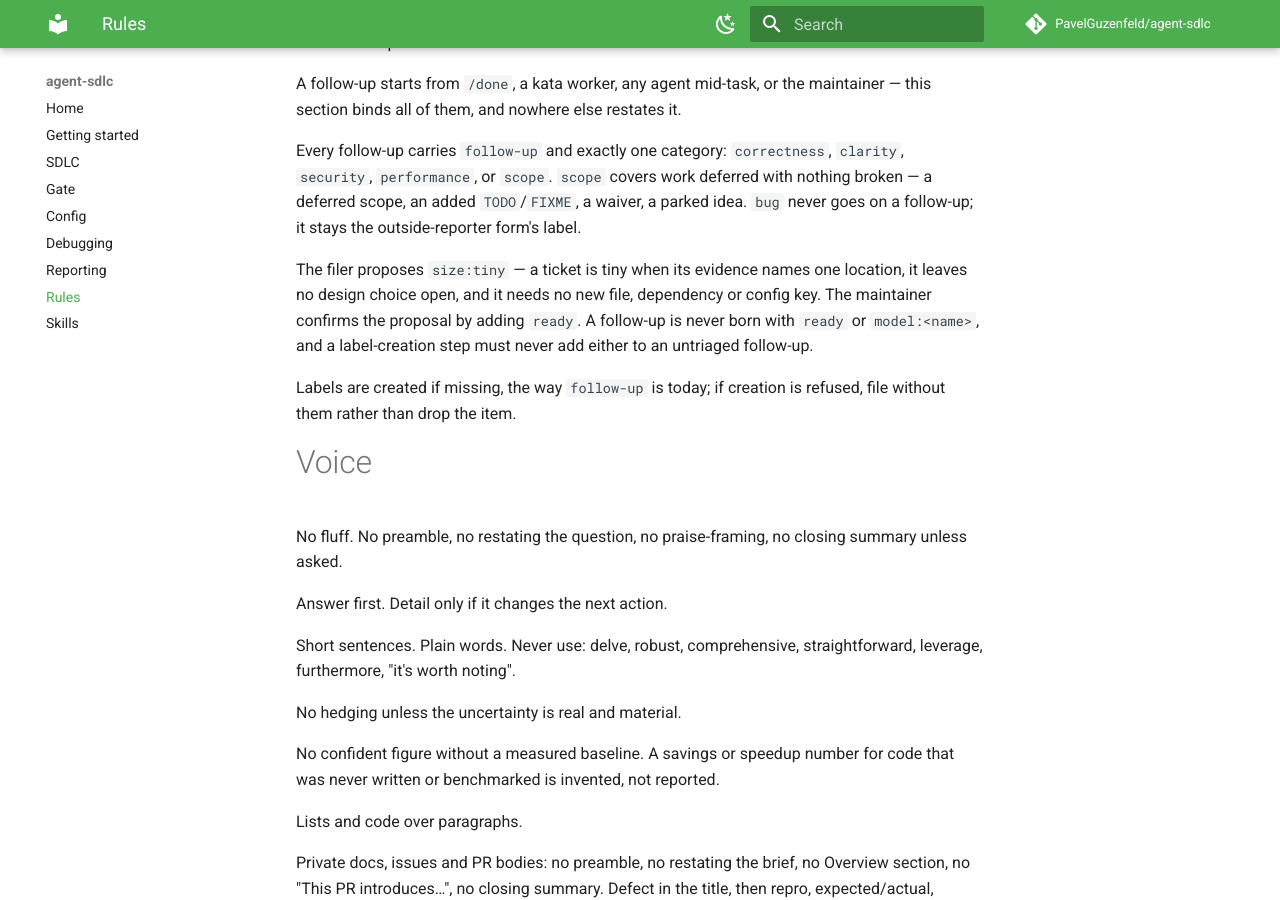
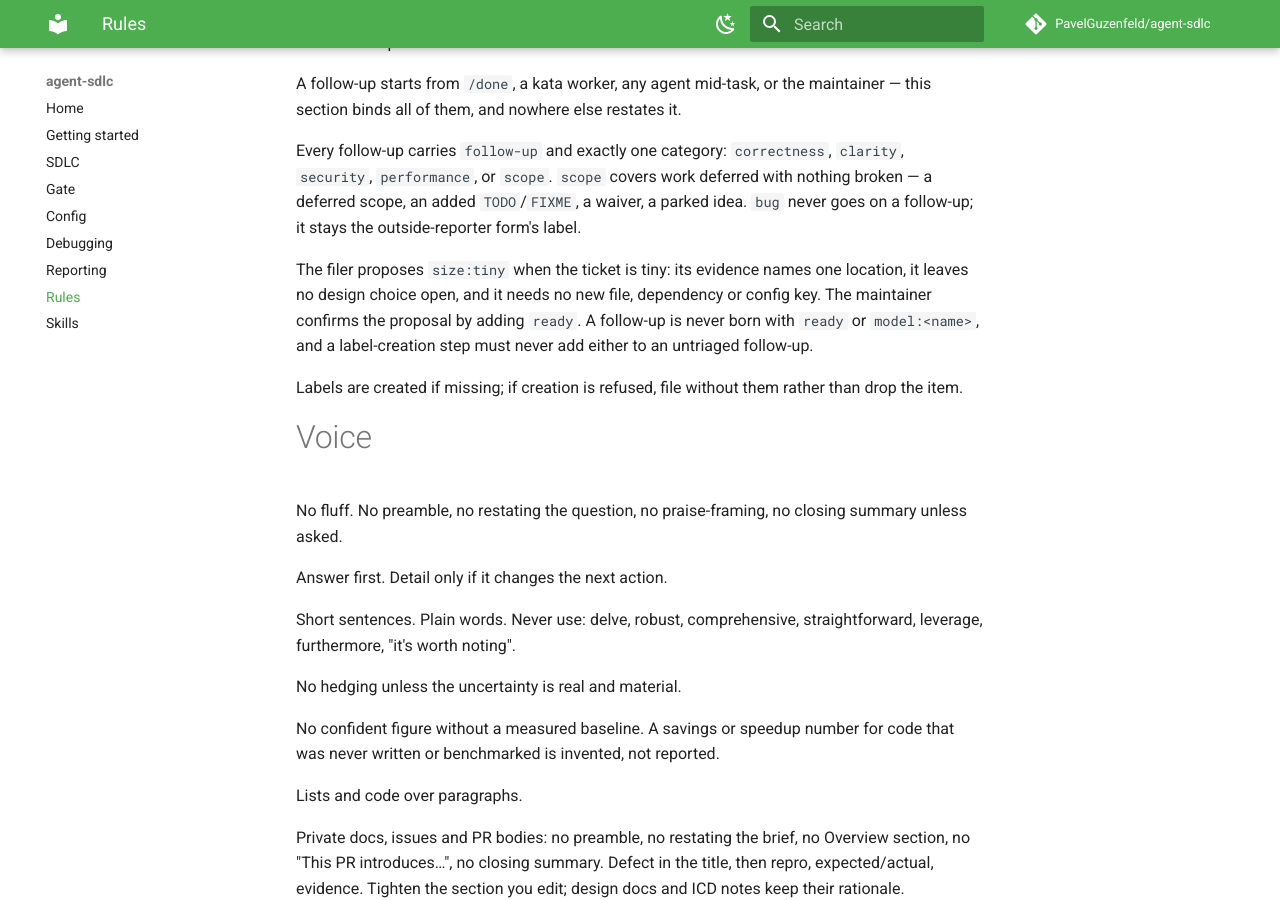
Before and after one commit to PavelGuzenfeld/agent-sdlc, an MkDocs documentation site: the page built from docs/rules.md, in a window 1280 px wide and 900 px high, scrolled down 8337 px. Built offline with MkDocs 1.6.1 and Material for MkDocs 9.7.7, drawn with Linux system fonts in a browser that asks for light colours; comment, search, counter and statistics services are not loaded.

Commit message:
Make the follow-up label pointer say require, not name, and gate size:tiny on tiny
`requires` replaces `names` in the four pointers so a filer reading
rules/tickets.md's Follow-ups section doesn't also attach bug, ready or
model:<name> to a fresh follow-up. size:tiny is now proposed only when
the ticket is tiny, instead of reading as unconditional, and the
created-if-missing line drops its dangling "as follow-up is today".

```diff
--- a/.claude/rules/tickets.md
+++ b/.claude/rules/tickets.md
@@ -36,11 +36,11 @@
 parked idea. `bug` never goes on a follow-up; it stays the outside-reporter
 form's label.
 
-The filer proposes `size:tiny` — a ticket is tiny when its evidence names one
-location, it leaves no design choice open, and it needs no new file,
+The filer proposes `size:tiny` when the ticket is tiny: its evidence names
+one location, it leaves no design choice open, and it needs no new file,
 dependency or config key. The maintainer confirms the proposal by adding
 `ready`. A follow-up is never born with `ready` or `model:<name>`, and a
 label-creation step must never add either to an untriaged follow-up.
 
-Labels are created if missing, the way `follow-up` is today; if creation is
-refused, file without them rather than drop the item.
+Labels are created if missing; if creation is refused, file without them
+rather than drop the item.
--- a/rules/tickets.md
+++ b/rules/tickets.md
@@ -36,11 +36,11 @@
 parked idea. `bug` never goes on a follow-up; it stays the outside-reporter
 form's label.
 
-The filer proposes `size:tiny` — a ticket is tiny when its evidence names one
-location, it leaves no design choice open, and it needs no new file,
+The filer proposes `size:tiny` when the ticket is tiny: its evidence names
+one location, it leaves no design choice open, and it needs no new file,
 dependency or config key. The maintainer confirms the proposal by adding
 `ready`. A follow-up is never born with `ready` or `model:<name>`, and a
 label-creation step must never add either to an untriaged follow-up.
 
-Labels are created if missing, the way `follow-up` is today; if creation is
-refused, file without them rather than drop the item.
+Labels are created if missing; if creation is refused, file without them
+rather than drop the item.
```
Also changed, not shown: AGENTS.md (+4 -4 lines), commands/debrief-agent.md (+1 -1 lines), commands/done.md (+1 -1 lines), commands/kata.md (+2 -2 lines).
